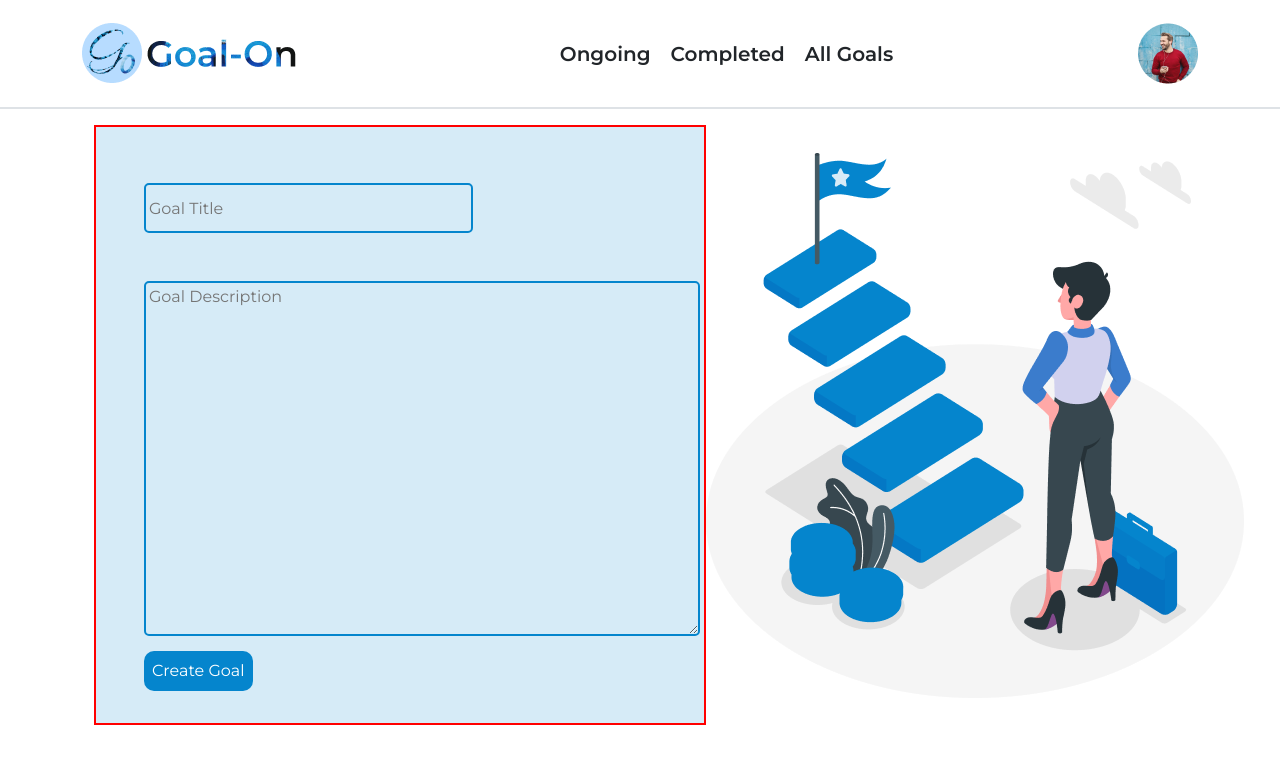
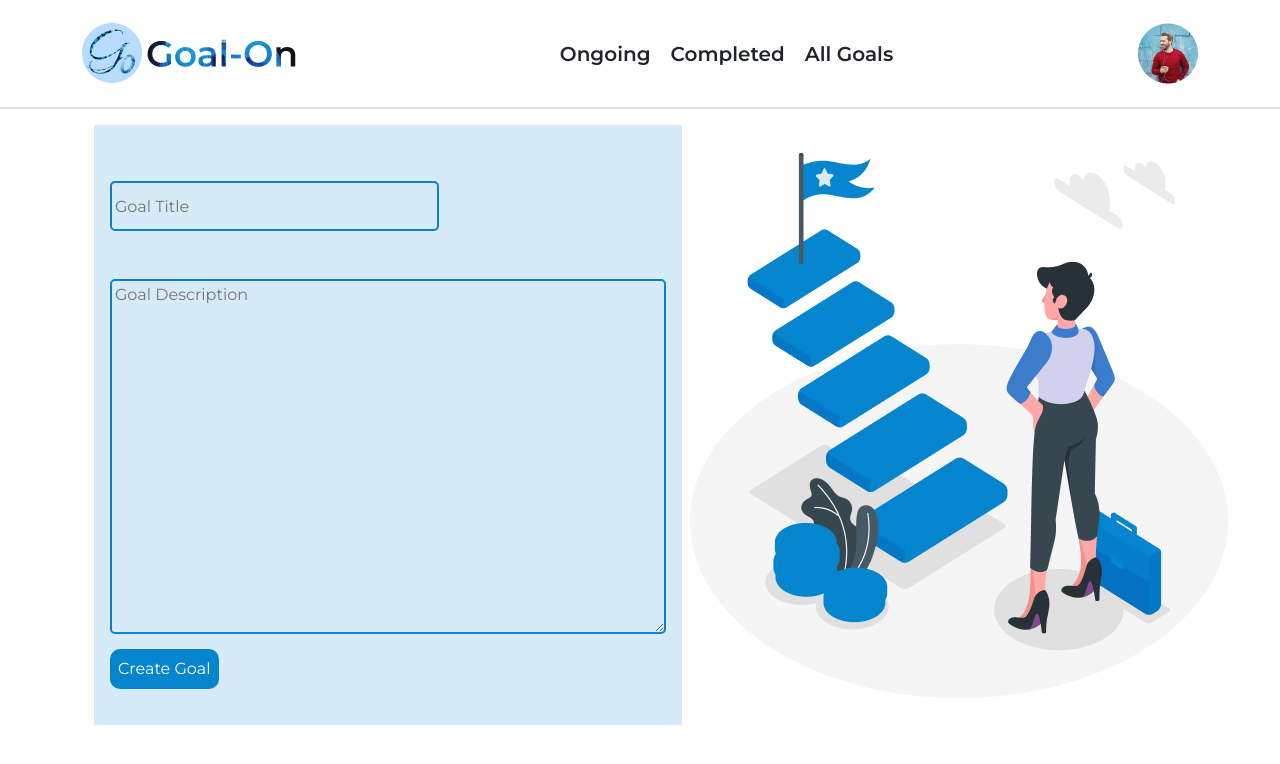
Before and after one commit to Muba-rak/goal-on-client, a React (Vite) app: page /create in a window 1280 px wide. Shown: the top 764 px of the page. Built offline with nearby package versions, Linux system fonts and the light colour scheme.

Commit message:
changed styling

```diff
--- a/src/App.css
+++ b/src/App.css
@@ -70,7 +70,7 @@
 .main-form{
     background-color: #0585CD29;
     width: 100%;
-    border: 2px solid red;
+
 }
 .create-form{
     width: 100%;
@@ -118,16 +118,19 @@
         }
 
          .main-form {
-             width: 606px;
+             width: 500px;
              height: 600px;
 
 
+         }
+         .main-img img{
+            width: 480px;
          }
         .create-form input{
             width: 329px;
         }
         .create-form textarea{
-            width: 506px;
+            width: 420px;
             height: 355px;
         }
 }
@@ -138,6 +141,9 @@
 
 
     }
+    .main-img img {
+        width: 538px;
+    }
     .create-form input {
         width: 329px;
     }
--- a/src/pages/Allgoals.jsx
+++ b/src/pages/Allgoals.jsx
@@ -6,7 +6,7 @@ import Goal from "../components/Goal";
 const Allgoals = () => {
   const [Goals, setGoals] = useState(goals);
   return (
-    <div className="container">
+    <div className="container pb-3">
       <GoalHeader />
       <div>
         <div>
--- a/src/pages/Create.jsx
+++ b/src/pages/Create.jsx
@@ -3,8 +3,8 @@ import step from "../assets/amico.png";
 
 const Create = () => {
   return (
-    <div className="container d-flex justify-content-between align-items-center mt-3 pb-3">
-      <div className="main-form py-5 px-1 ps-lg-5">
+    <div className="container d-flex justify-content-between align-items-center mt-3 pb-3 gap-lg-2">
+      <div className="main-form py-5 px-1 ps-lg-2 ps-xl-3 pe-xl-3">
         <form className="create-form">
           <div className="mt-2">
             <input
@@ -28,7 +28,7 @@ const Create = () => {
           </div>
         </form>
       </div>
-      <div className="d-none d-lg-block">
+      <div className="d-none d-lg-block main-img">
         <img src={step} alt="image of a step" />
       </div>
     </div>
```
Lines whose indentation alone changed are shown as unchanged.
